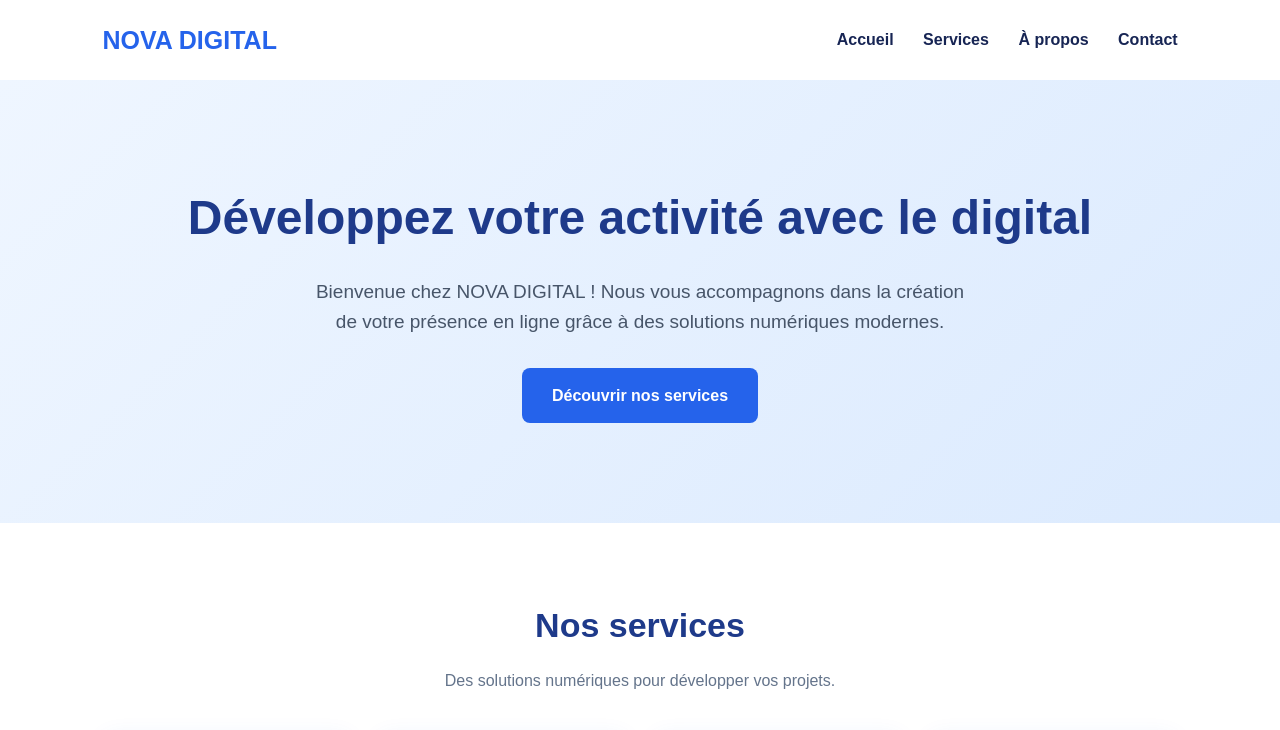
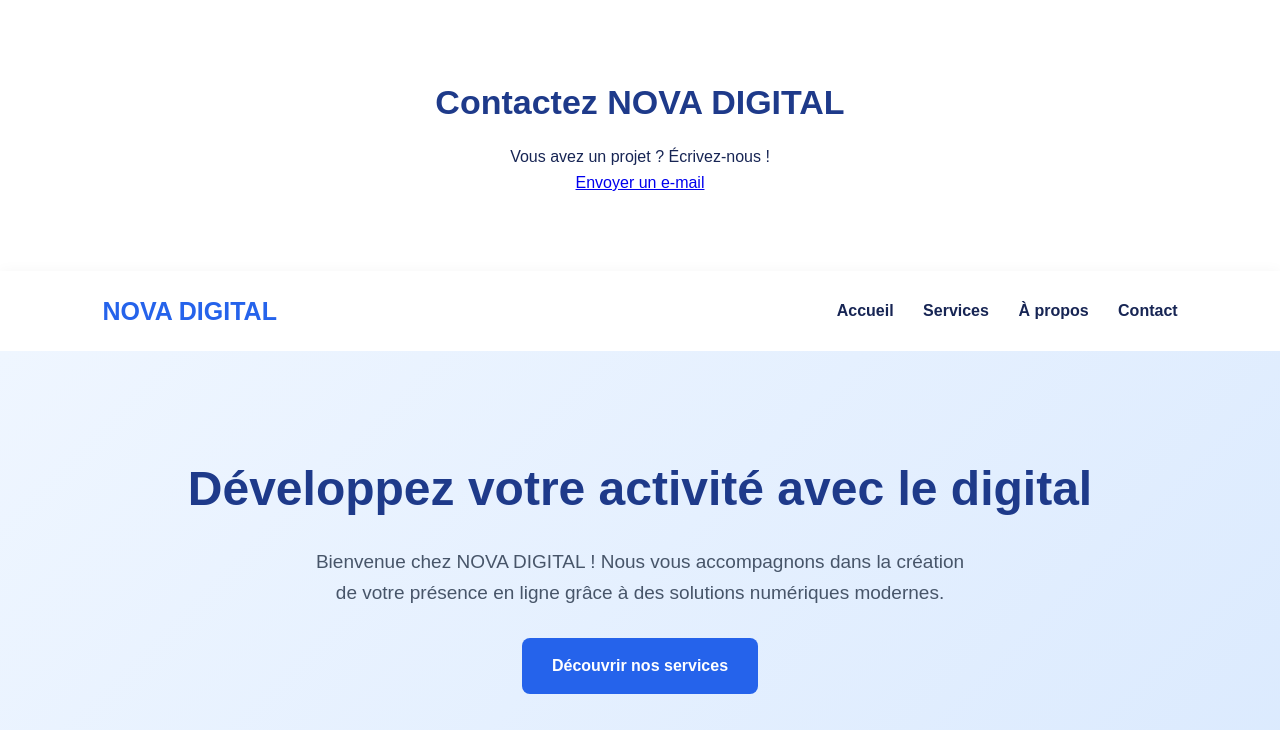
Before and after one commit to fleuriluscarlens-stack/Nova-Digital, a plain HTML site: page index.html in a window 1280 px wide. Shown: the top 730 px of the page. Drawn offline with Linux system fonts and the light colour scheme.

Commit message:
Add files via upload

```diff
--- a/index.html
+++ b/index.html
@@ -153,6 +153,15 @@ footer {
 </head>
 
 <body>
+<section id="contact">
+  <h2>Contactez NOVA DIGITAL</h2>
+  <p>Vous avez un projet ? Écrivez-nous !</p>
+
+  <a href="mailto:fleurilusjuno
+  @gmail.com">
+    Envoyer un e-mail
+  </a>
+</section>
 
 <header>
     <div class="logo">NOVA DIGITAL</div>
@@ -268,7 +277,9 @@ footer {
 
 <footer>
     <p>© 2026 NOVA DIGITAL — Tous droits réservés.</p>
-    <p>Votre partenaire numérique.</p>
+    <p>Votre partenaire 35596611
+
+     .</p>
 </footer>
 
 </body>
```
